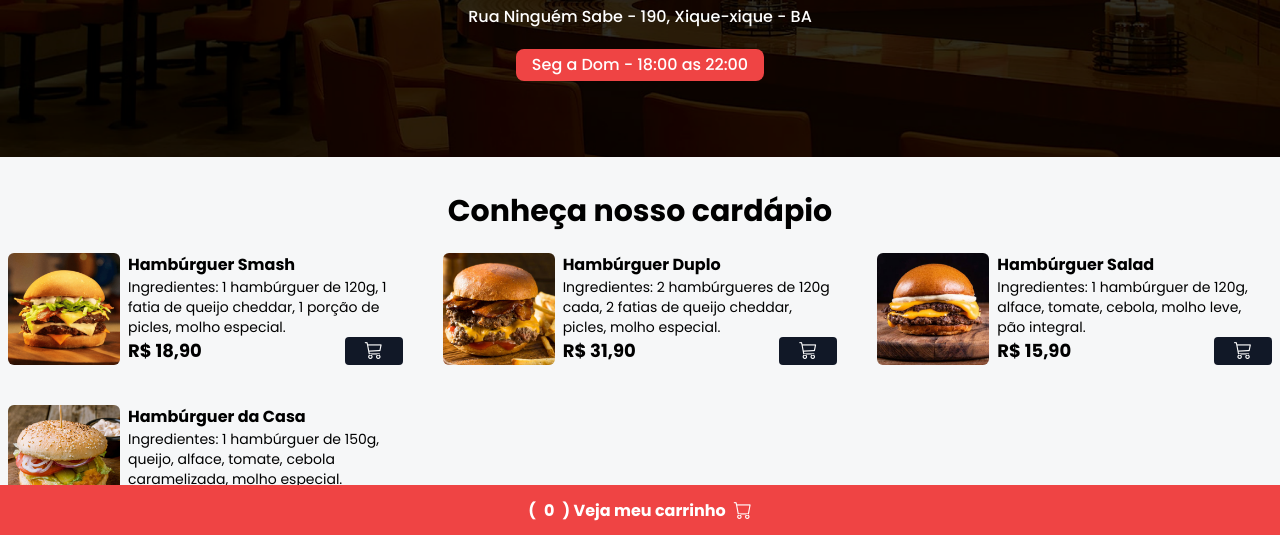
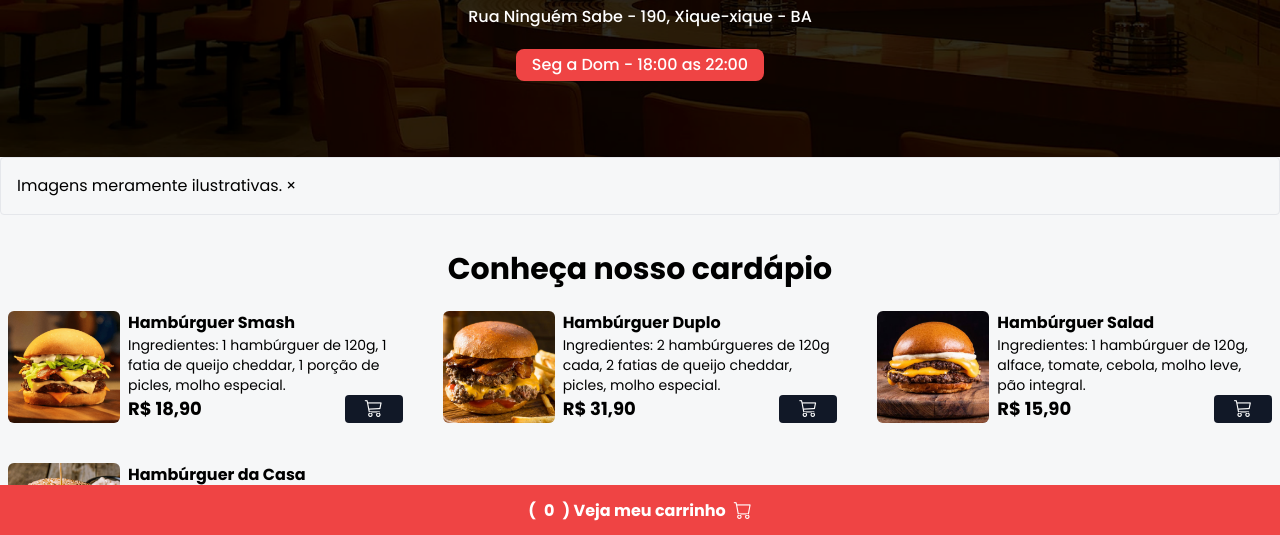
Before and after one commit to Guilherme-Ramon/lanchonete, a website: page index.html in a window 1280 px wide. Shown: the part 263-798 px from the top of the page. Drawn offline with nearby package versions, Linux system fonts and the light colour scheme.

Commit message:
index.html

```diff
--- a/index.html
+++ b/index.html
@@ -41,6 +41,13 @@
       </div>
     </header>
     <!--FIM Header-->
+
+    <div id="alert" class="flex items-center bg-blue-100 border border-blue-300 text-blue-700 px-4 py-3 rounded relative" role="alert">
+  <span class="block sm:inline">Imagens meramente ilustrativas.</span>
+  <button onclick="closeAlert()" class="ml-auto bg-transparent text-blue-700 font-semibold hover:text-blue-900 p-1 focus:outline-none">
+    &times;
+  </button>
+</div>
 
     <h2 class="text-2xl md:text-3xl font-bold text-center mt-9 mb-6">
       Conheça nosso cardápio
```
